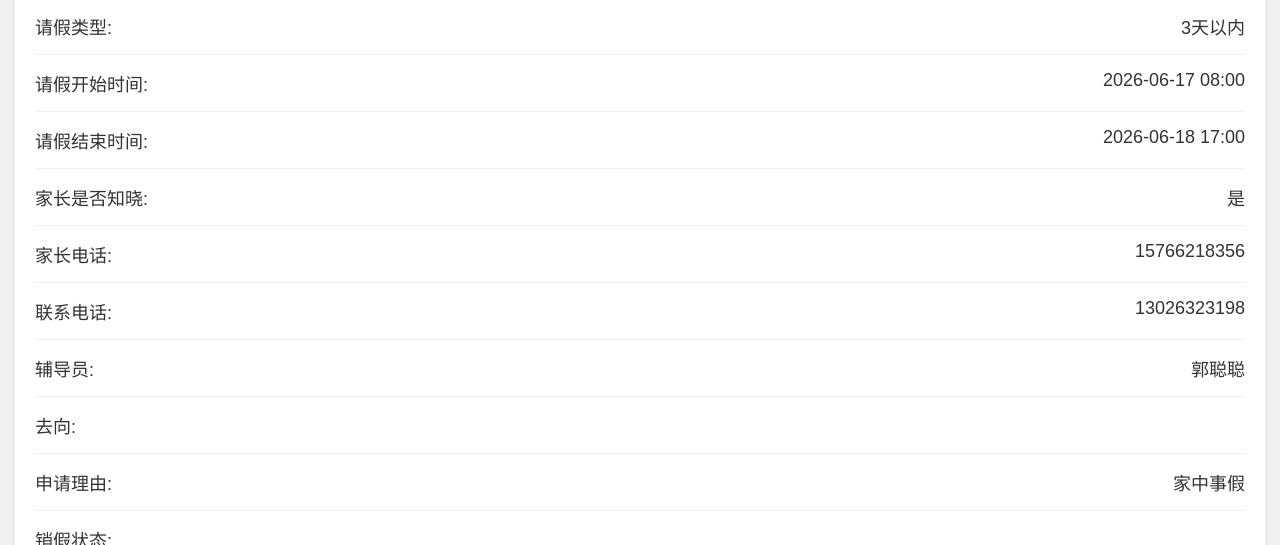
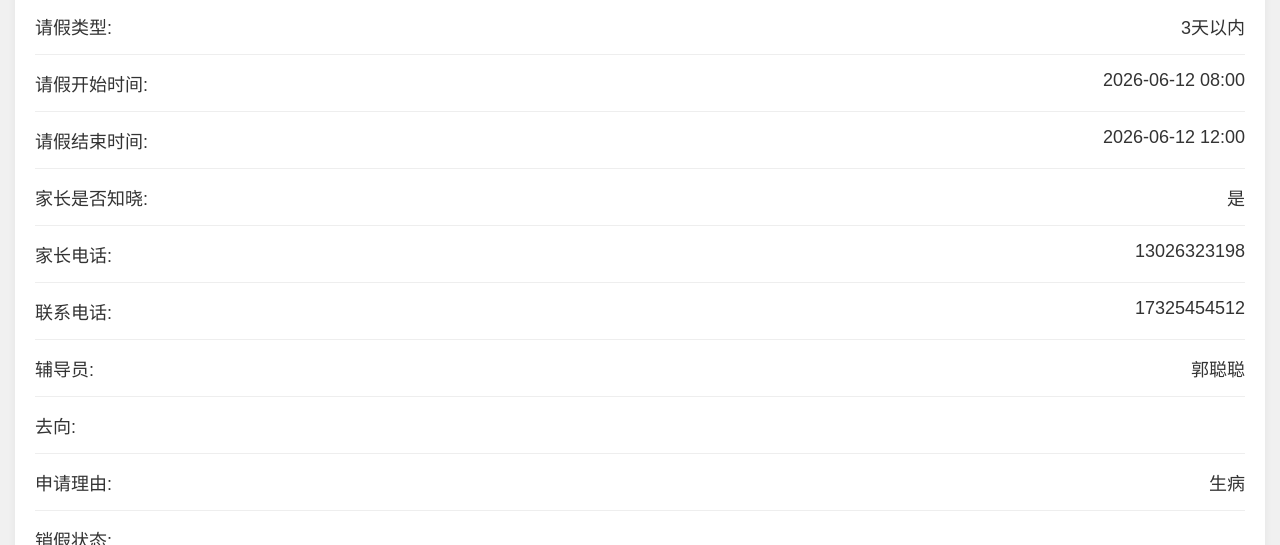
Before and after one commit to Lhh701/swmshebcpc.github.io-swms-a-welcome-share-xsqjxx-swms121vU3ZsEo, a plain HTML site: page index.html in a window 1280 px wide. Shown: the part 682-1227 px from the top of the page. Drawn offline with Linux system fonts and the light colour scheme.

Commit message:
Update index.html

```diff
--- a/index.html
+++ b/index.html
@@ -111,11 +111,11 @@
         </div>
         <div class="info-item">
             <span class="label">请假开始时间:</span>
-            <span class="value">2026-06-17 08:00</span>
+            <span class="value">2026-06-12 08:00</span>
         </div>
         <div class="info-item">
             <span class="label">请假结束时间:</span>
-            <span class="value">2026-06-18 17:00</span>
+            <span class="value">2026-06-12 12:00</span>
         </div>
         <div class="info-item">
             <span class="label">家长是否知晓:</span>
@@ -123,11 +123,11 @@
         </div>
         <div class="info-item">
             <span class="label">家长电话:</span>
-            <span class="value">15766218356</span>
+            <span class="value">13026323198</span>
         </div>
         <div class="info-item">
             <span class="label">联系电话:</span>
-            <span class="value">13026323198</span>
+            <span class="value">17325454512</span>
         </div>
         <div class="info-item">
             <span class="label">辅导员:</span>
@@ -139,7 +139,7 @@
         </div>
         <div class="info-item">
             <span class="label">申请理由:</span>
-            <span class="value">家中事假</span>
+            <span class="value">生病</span>
         </div>
         <div class="info-item">
             <span class="label">销假状态:</span>
```
